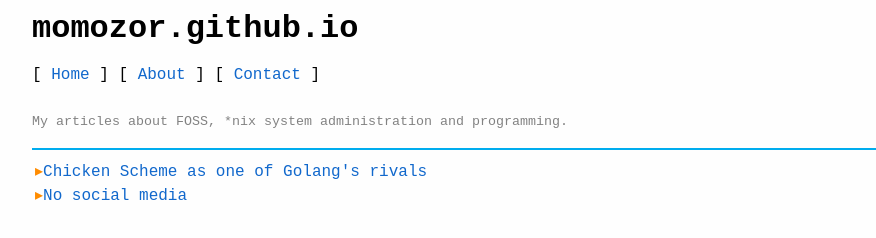
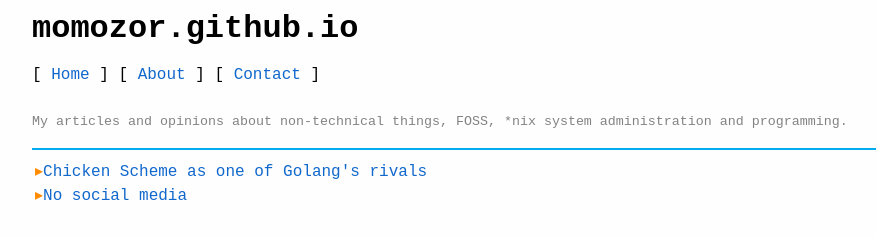
Before and after one commit to faraco/portfolio, a plain HTML site: page index.html in a window 1280 px wide. Shown: the whole page, without its empty margins (32-908 px from the left). Drawn offline with Linux system fonts and the light colour scheme.

Commit message:
Update index

```diff
--- a/index.html
+++ b/index.html
@@ -15,7 +15,7 @@
 
     <body>
         <div>
-            <p class="index-intro">My articles about FOSS, *nix system administration and programming.</p>
+            <p class="index-intro">My articles and opinions about non-technical things, FOSS, *nix system administration and programming.</p>
             <hr>
             <table class="index">
                 <tr><td><span class="arrow">▸</span><a href="/articles/chicken-scheme-as-one-of-golangs-rivals.html">Chicken Scheme as one of Golang's rivals</a>
```
